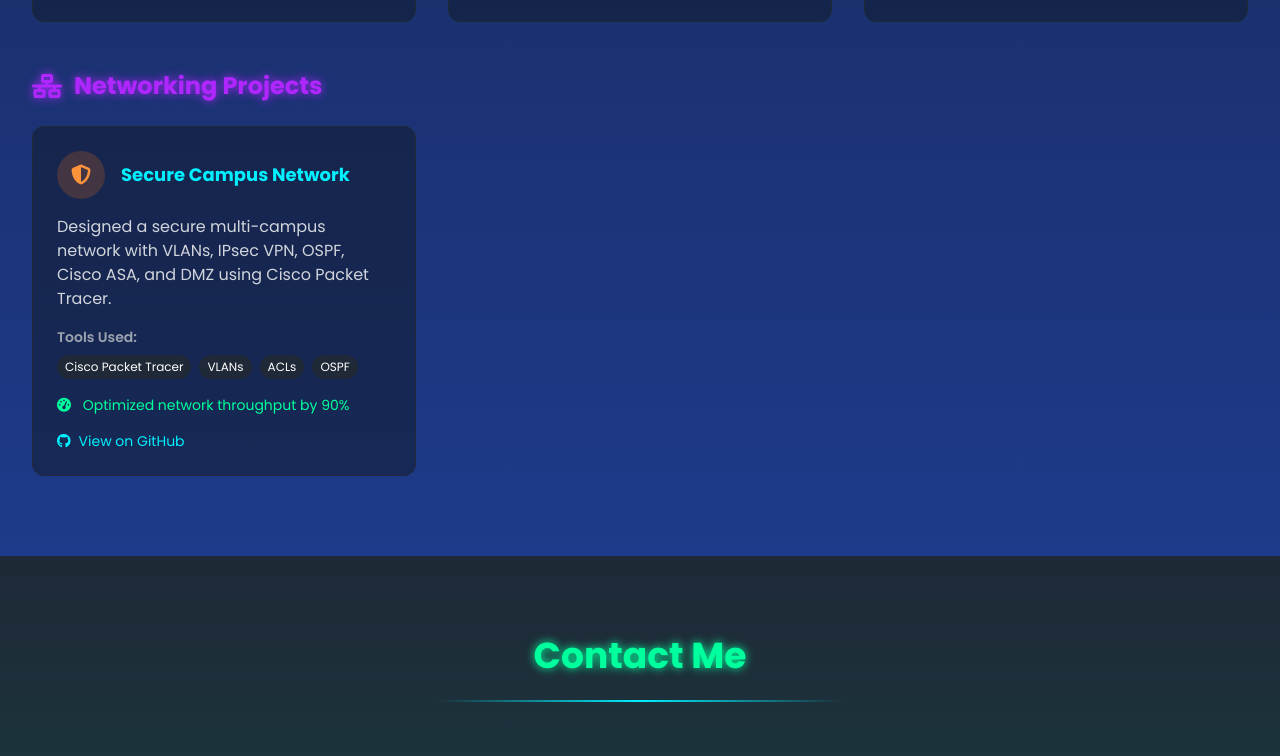
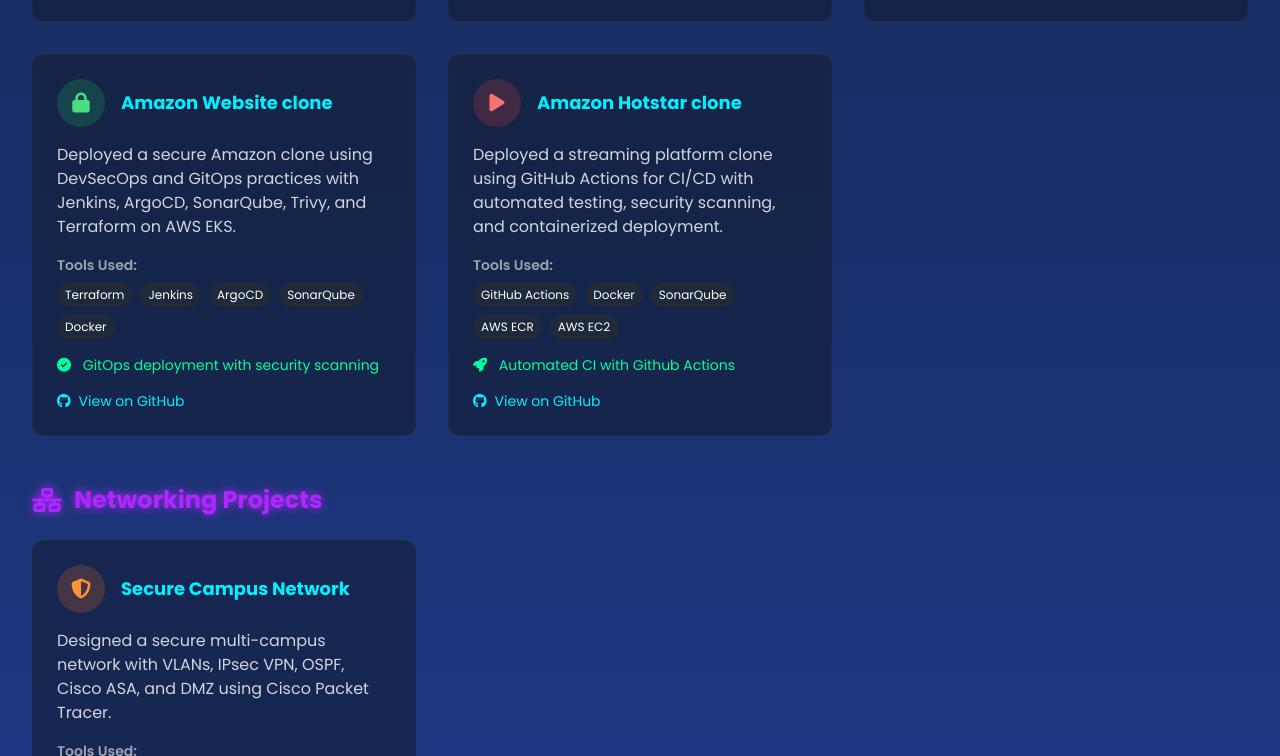
Before and after one commit to UXHERI/My-Portfolio, a plain HTML site: page index.html in a window 1280 px wide. Shown: the part 5372-6128 px from the top of the page. Drawn offline with nearby package versions, Linux system fonts and the light colour scheme.

Commit message:
New DevOps Projects

```diff
--- a/index.html
+++ b/index.html
@@ -443,32 +443,40 @@
             <div class="space-y-10">
 
                 <!-- DevOps Engineer – K2X Tech -->
-<div class="bg-gray-900 bg-opacity-50 border border-gray-800 hover:border-neonblue transition rounded-xl p-6">
+                <div
+                    class="bg-gray-900 bg-opacity-50 border border-gray-800 hover:border-neonblue transition rounded-xl p-6">
                     <h3 class="text-xl font-bold text-neonblue mb-1">DevOps Engineer</h3>
                     <p class="text-sm text-gray-400 mb-1">K2X Tech · Full-Time</p>
                     <p class="text-sm text-gray-400 mb-4">Sep 2025 – Present · Peshawar, Pakistan</p>
                     <ul class="list-disc list-inside text-gray-300 space-y-1 text-sm">
-      <li>Implemented CI/CD pipelines using Jenkins and GitHub Actions, reducing deployment time by 70%</li>
-      <li>Containerized microservices with Docker and orchestrated deployments using Kubernetes on AWS EKS</li>
-      <li>Automated infrastructure provisioning using Terraform for scalable and reproducible environments</li>
+                        <li>Implemented CI/CD pipelines using Jenkins and GitHub Actions, reducing deployment time by
+                            70%</li>
+                        <li>Containerized microservices with Docker and orchestrated deployments using Kubernetes on AWS
+                            EKS</li>
+                        <li>Automated infrastructure provisioning using Terraform for scalable and reproducible
+                            environments</li>
                     </ul>
                 </div>
 
 
                 <!-- Card 2 -->
-        <div class="bg-gray-900 bg-opacity-50 border border-gray-800 hover:border-cyberpurple transition rounded-xl p-6">
+                <div
+                    class="bg-gray-900 bg-opacity-50 border border-gray-800 hover:border-cyberpurple transition rounded-xl p-6">
                     <h3 class="text-xl font-bold text-cyberpurple mb-1">Personal Projects</h3>
                     <p class="text-sm text-gray-400 mb-4">Jan 2025 – Present</p>
                     <ul class="list-disc list-inside text-gray-300 space-y-1 text-sm">
-            <li>Designed and implemented secure CI/CD pipelines integrating SonarQube and Trivy for security scanning</li>
+                        <li>Designed and implemented secure CI/CD pipelines integrating SonarQube and Trivy for security
+                            scanning</li>
                         <li>Automated infrastructure provisioning using Terraform with security controls baked in</li>
-            <li>Implemented Kubernetes security best practices including network policies and pod security policies</li>
+                        <li>Implemented Kubernetes security best practices including network policies and pod security
+                            policies</li>
                         <li>Configured monitoring and alerting for security events using Prometheus and Grafana</li>
                     </ul>
                 </div>
 
                 <!-- Card 3 (Optional) -->
-        <div class="bg-gray-900 bg-opacity-50 border border-gray-800 hover:border-electricgreen transition rounded-xl p-6">
+                <div
+                    class="bg-gray-900 bg-opacity-50 border border-gray-800 hover:border-electricgreen transition rounded-xl p-6">
                     <h3 class="text-xl font-bold text-electricgreen mb-1">AWS re/Start Apprenticeship</h3>
                     <p class="text-sm text-gray-400 mb-4">Feb 2025 – Apr 2025</p>
                     <ul class="list-disc list-inside text-gray-300 space-y-1 text-sm">
@@ -773,7 +781,8 @@
                             <h4 class="text-lg font-bold neon-blue">Three Tier 15 Microservices App</h4>
                         </div>
                         <p class="text-gray-300 mb-4">
-                            Deployed a secure 3-tier AWS architecture with 15 microservices using EC2, RDS (Multi-AZ), ALBs, Auto Scaling, and WAF.
+                            Deployed a secure 3-tier AWS architecture with 15 microservices using EC2, RDS (Multi-AZ),
+                            ALBs, Auto Scaling, and WAF.
                         </p>
                         <div class="mb-4">
                             <h5 class="text-sm font-semibold text-gray-400 mb-2">Tools Used:</h5>
@@ -893,6 +902,64 @@
                         </div>
                         <a href="https://github.com/UXHERI/Cloud-Projects/tree/main/CICD-Pipeline-With-AWS"
                             target="_blank" class="text-sm text-neonblue hover:underline flex items-center">
+                            <i class="fab fa-github mr-2"></i> View on GitHub
+                        </a>
+                    </div>
+
+                    <!-- Amazon Website Clone with DevSecOps -->
+                    <div
+                        class="project-card bg-gray-900 bg-opacity-50 rounded-xl p-6 border border-gray-800 transition duration-300">
+                        <div class="flex items-center mb-4">
+                            <div
+                                class="w-12 h-12 rounded-full bg-green-500 bg-opacity-20 flex items-center justify-center mr-4">
+                                <i class="fas fa-lock text-xl text-green-400"></i>
+                            </div>
+                            <h4 class="text-lg font-bold neon-blue">Amazon Website clone</h4>
+                        </div>
+                        <p class="text-gray-300 mb-4">Deployed a secure Amazon clone using DevSecOps and GitOps practices with Jenkins, ArgoCD, SonarQube, Trivy, and Terraform on AWS EKS.</p>
+                        <div class="mb-4">
+                            <h5 class="text-sm font-semibold text-gray-400 mb-2">Tools Used:</h5>
+                            <div class="flex flex-wrap gap-2">
+                                <span class="text-xs px-2 py-1 bg-gray-800 rounded-full">Terraform</span>
+                                <span class="text-xs px-2 py-1 bg-gray-800 rounded-full">Jenkins</span>
+                                <span class="text-xs px-2 py-1 bg-gray-800 rounded-full">ArgoCD</span>
+                                <span class="text-xs px-2 py-1 bg-gray-800 rounded-full">SonarQube</span>                                <span class="text-xs px-2 py-1 bg-gray-800 rounded-full">Docker</span>
+                            </div>
+                        </div>
+                        <div class="text-sm text-electricgreen mb-4">
+                            <i class="fas fa-check-circle mr-2"></i> GitOps deployment with security scanning
+                        </div>
+                        <a href="https://github.com/UXHERI/DevOps-Projects/tree/main/Amazon-Website-Clone" target="_blank"
+                            class="text-sm text-neonblue hover:underline flex items-center">
+                            <i class="fab fa-github mr-2"></i> View on GitHub
+                        </a>
+                    </div>
+
+                    <!-- Amazon Hotstar with GitHub Actions -->
+                    <div
+                        class="project-card bg-gray-900 bg-opacity-50 rounded-xl p-6 border border-gray-800 transition duration-300">
+                        <div class="flex items-center mb-4">
+                            <div
+                                class="w-12 h-12 rounded-full bg-red-500 bg-opacity-20 flex items-center justify-center mr-4">
+                                <i class="fas fa-play text-xl text-red-400"></i>
+                            </div>
+                            <h4 class="text-lg font-bold neon-blue">Amazon Hotstar clone</h4>
+                        </div>
+                        <p class="text-gray-300 mb-4">Deployed a streaming platform clone using GitHub Actions for CI/CD with automated testing, security scanning, and containerized deployment.</p>
+                        <div class="mb-4">
+                            <h5 class="text-sm font-semibold text-gray-400 mb-2">Tools Used:</h5>
+                            <div class="flex flex-wrap gap-2">
+                                <span class="text-xs px-2 py-1 bg-gray-800 rounded-full">GitHub Actions</span>
+                                <span class="text-xs px-2 py-1 bg-gray-800 rounded-full">Docker</span>
+                                <span class="text-xs px-2 py-1 bg-gray-800 rounded-full">SonarQube</span>                                <span class="text-xs px-2 py-1 bg-gray-800 rounded-full">AWS ECR</span>
+                                <span class="text-xs px-2 py-1 bg-gray-800 rounded-full">AWS EC2</span>
+                            </div>
+                        </div>
+                        <div class="text-sm text-electricgreen mb-4">
+                            <i class="fas fa-rocket mr-2"></i> Automated CI with Github Actions
+                        </div>
+                        <a href="https://github.com/UXHERI/DevOps-Projects/tree/main/Github-Actions-Hotstar" target="_blank"
+                            class="text-sm text-neonblue hover:underline flex items-center">
                             <i class="fab fa-github mr-2"></i> View on GitHub
                         </a>
                     </div>
```
Lines whose indentation alone changed are shown as unchanged.
